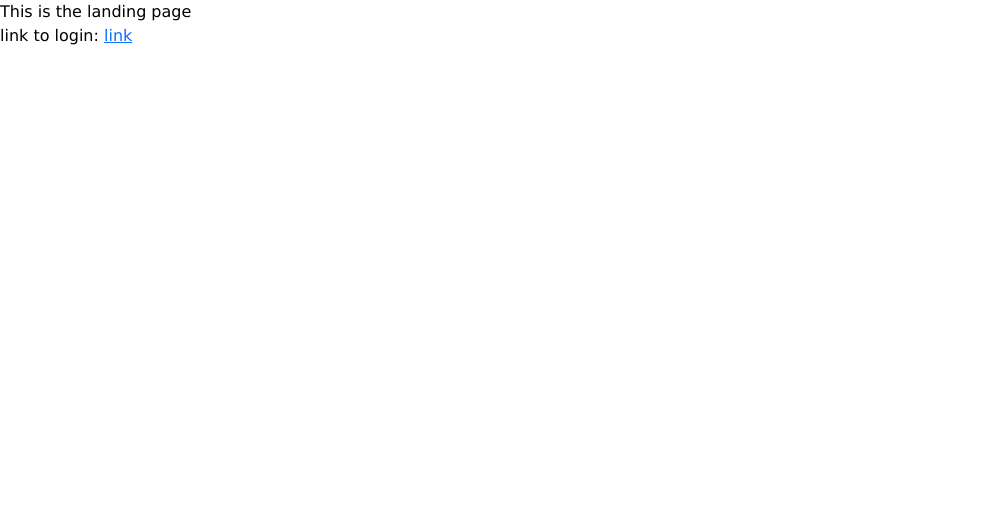
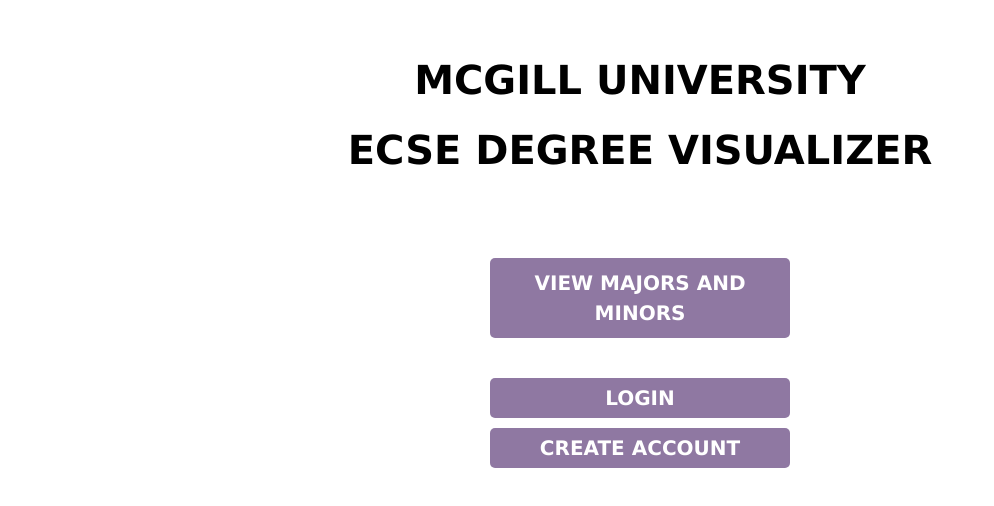
Before and after one commit to coconutcastle/ecse-course-tracker-frontend, a React (Vite) app: page / in a window 1280 px wide. Shown: the top 506 px of the page, without its empty margins (0-994 px from the left). Built offline with nearby package versions, Linux system fonts and the light colour scheme.

Commit message:
there are problems now

```diff
--- a/package.json
+++ b/package.json
@@ -10,6 +10,7 @@
   },
   "dependencies": {
     "bootstrap": "^5.2.2",
+    "formik": "^2.2.9",
     "react": "^18.2.0",
     "react-dom": "^18.2.0",
     "react-router-dom": "^6.4.3",
--- a/src/App.css
+++ b/src/App.css
@@ -10,6 +10,14 @@
   font-weight: 900;
 }
 
+.titleSecondary {
+  font-family: 'Verdana';
+  padding: 20px;
+  font-size: 30px;
+  font-weight: 600;
+  color: #515151;
+}
+
 .pageContent {
   width: 80%;
   background-color: white;
@@ -20,6 +28,8 @@
   margin: auto;
   padding: 30px;
 }
+
+/* =================== BUTTONS =================== */
 
 .backButton {
   width: 180px;
@@ -39,7 +49,22 @@
   height: 40px;
   margin-top: 10px;
   border-radius: 5px;
-  background-color: #baa2cd;
+  border: none;
+  background-color: #c6afd8;
+  display: flex;
+  align-items: center;
+  justify-content: center;
+  flex-direction: row;
+  justify-self: center;
+}
+
+.landingButton {
+  width: 300px;
+  height: 40px;
+  margin-top: 10px;
+  border-radius: 5px;
+  border: none;
+  background-color: #8f78a2;
   display: flex;
   align-items: center;
   justify-content: center;
@@ -53,3 +78,8 @@
   font-size: 20px;
   font-weight: 700;
 }
+
+button:hover {
+  opacity: 70%;
+  transition: all .3s ease;
+}
--- a/src/routes/LandingPage.tsx
+++ b/src/routes/LandingPage.tsx
@@ -1,10 +1,37 @@
-import { NavLink } from 'react-router-dom';
+import { useNavigate } from 'react-router-dom';
 
 export const LandingPage = () => {
+  const navigate = useNavigate();
+
   return (
-    <div>
-      <div>This is the landing page</div>
-      <div>link to login: {<NavLink to="/login">link</NavLink>}</div>
+    <div className="pageContent">
+      <div className="title">MCGILL UNIVERSITY</div>
+      <div className="title" style={{marginTop: '-30px'}}>ECSE DEGREE VISUALIZER</div>
+      <div className="mt-5">
+        <button
+        className="landingButton"
+        style={{ height: '80px' }}
+        onClick={() => navigate('/programs')}>
+          <div className="buttonText">
+            VIEW MAJORS AND MINORS
+          </div>
+        </button>
+        <button
+        className="landingButton"
+        style={{ marginTop: '40px' }}
+        onClick={() => navigate('/login')}>
+          <div className="buttonText">
+            LOGIN
+          </div>
+        </button>
+        <button
+        className="landingButton"
+        onClick={() => navigate('/create')}>
+          <div className="buttonText">
+            CREATE ACCOUNT
+          </div>
+        </button>
+      </div>
     </div>
   )
 }
--- a/src/routes/LoginPage.tsx
+++ b/src/routes/LoginPage.tsx
@@ -1,5 +1,37 @@
-export const LoginPage = () =>{
-    return (
-        <div>This is the login page</div>
-    )
+import { useNavigate } from "react-router-dom"
+import { Field, Form, Formik, ErrorMessage } from 'formik';
+
+export const LoginPage = () => {
+  const navigate = useNavigate();
+
+  return (
+    <div className="pageContent">
+      <div className="title">MCGILL UNIVERSITY</div>
+      <div className="title" style={{ marginTop: '-30px' }}>ECSE DEGREE VISUALIZER</div>
+      <div className="titleSecondary">LOGIN</div>
+      <Formik
+      initialValues={{
+        firstName: '',
+        lastName: '',
+        email: '',
+        password: ''
+      }}
+      onSubmit={() => {}}>
+        <Form>
+          <Field name='firstName' type='text' />
+          <Field name='lastName' type='text' />
+          <Field name='email' type='text' />
+          <Field name='password' type='text' />
+
+          <div className="mt-5">
+            <button className="landingButton" type='submit'>
+              <div className="buttonText">
+                LOGIN
+              </div>
+            </button>
+          </div>
+        </Form>
+      </Formik>
+    </div>
+  )
 }
--- a/src/routes/MajorsAndMinorsPage.tsx
+++ b/src/routes/MajorsAndMinorsPage.tsx
@@ -7,23 +7,22 @@
       <div className="title">MAJORS & MINORS</div>
       <BackButton />
       <div className="mt-5">
-        <div className="degreeButton">
+        <button className="degreeButton">
           <div className="buttonText">
             VIEW ECSE MAJORS
           </div>
-        </div>
-        <div className="degreeButton">
+        </button>
+        <button className="degreeButton">
           <div className="buttonText">
             VIEW ECSE MINORS
           </div>
-        </div>
-        <div className="degreeButton">
+        </button>
+        <button className="degreeButton">
           <div className="buttonText">
             VIEW NON-ECSE MINORS
           </div>
-        </div>
+        </button>
       </div>
     </div>
-
   )
 }
```
Also changed, not shown: 1 other file (tests, documents, lock files or other folders).
